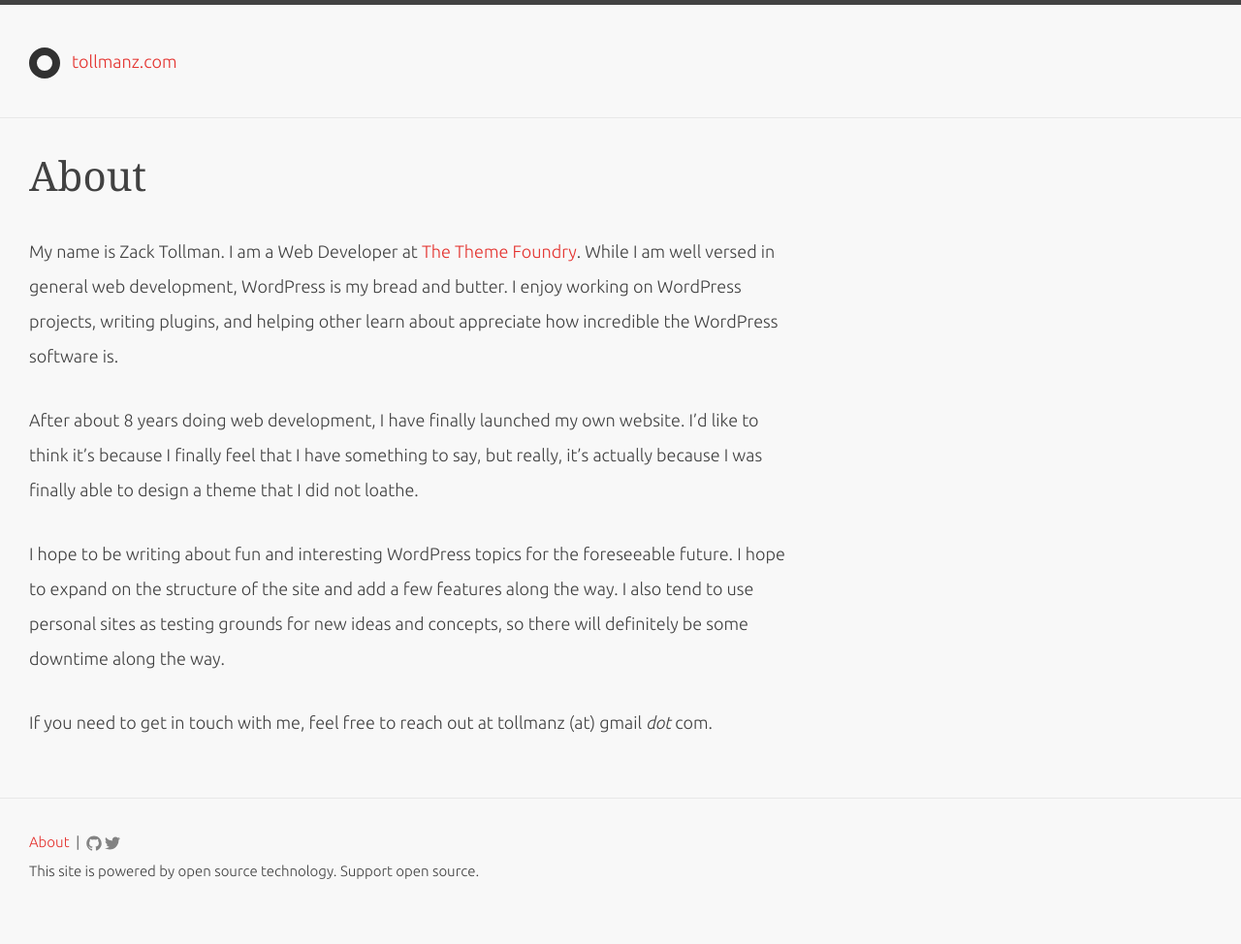
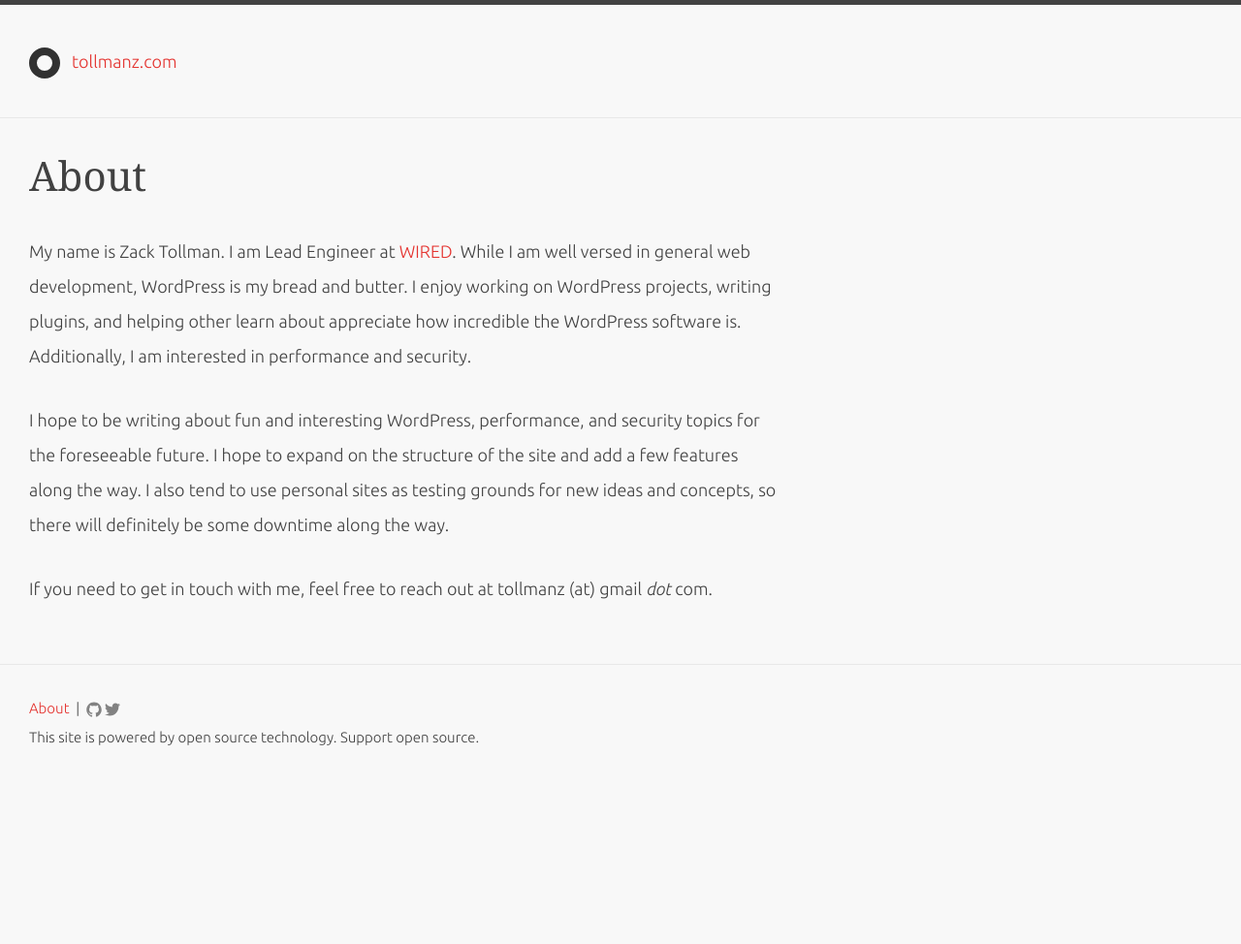
Before and after one commit to tollmanz/tollmanz.com-old, a Jekyll site: the page built from about.md, in a window 1280 px wide. Shown: the whole page at 97% size. Built offline with Jekyll 4.4.1, drawn with Linux system fonts in a browser that asks for light colours; some web fonts are replaced; after the commit the page ends 900 px from its top, so only the background shows below that.

Commit message:
Update about page.

```diff
--- a/about.md
+++ b/about.md
@@ -4,10 +4,8 @@ title:     About
 permalink: /about/
 ---
 
-My name is Zack Tollman. I am a Web Developer at [The Theme Foundry](https://thethemefoundry.com). While I am well versed in general web development, WordPress is my bread and butter. I enjoy working on WordPress projects, writing plugins, and helping other learn about appreciate how incredible the WordPress software is.
+My name is Zack Tollman. I am Lead Engineer at [WIRED](http://www.wired.com). While I am well versed in general web development, WordPress is my bread and butter. I enjoy working on WordPress projects, writing plugins, and helping other learn about appreciate how incredible the WordPress software is. Additionally, I am interested in performance and security.
 
-After about 8 years doing web development, I have finally launched my own website. I&#8217;d like to think it&#8217;s because I finally feel that I have something to say, but really, it&#8217;s actually because I was finally able to design a theme that I did not loathe.
-
-I hope to be writing about fun and interesting WordPress topics for the foreseeable future. I hope to expand on the structure of the site and add a few features along the way. I also tend to use personal sites as testing grounds for new ideas and concepts, so there will definitely be some downtime along the way.
+I hope to be writing about fun and interesting WordPress, performance, and security topics for the foreseeable future. I hope to expand on the structure of the site and add a few features along the way. I also tend to use personal sites as testing grounds for new ideas and concepts, so there will definitely be some downtime along the way.
 
 If you need to get in touch with me, feel free to reach out at tollmanz (at) gmail *dot* com.
```
